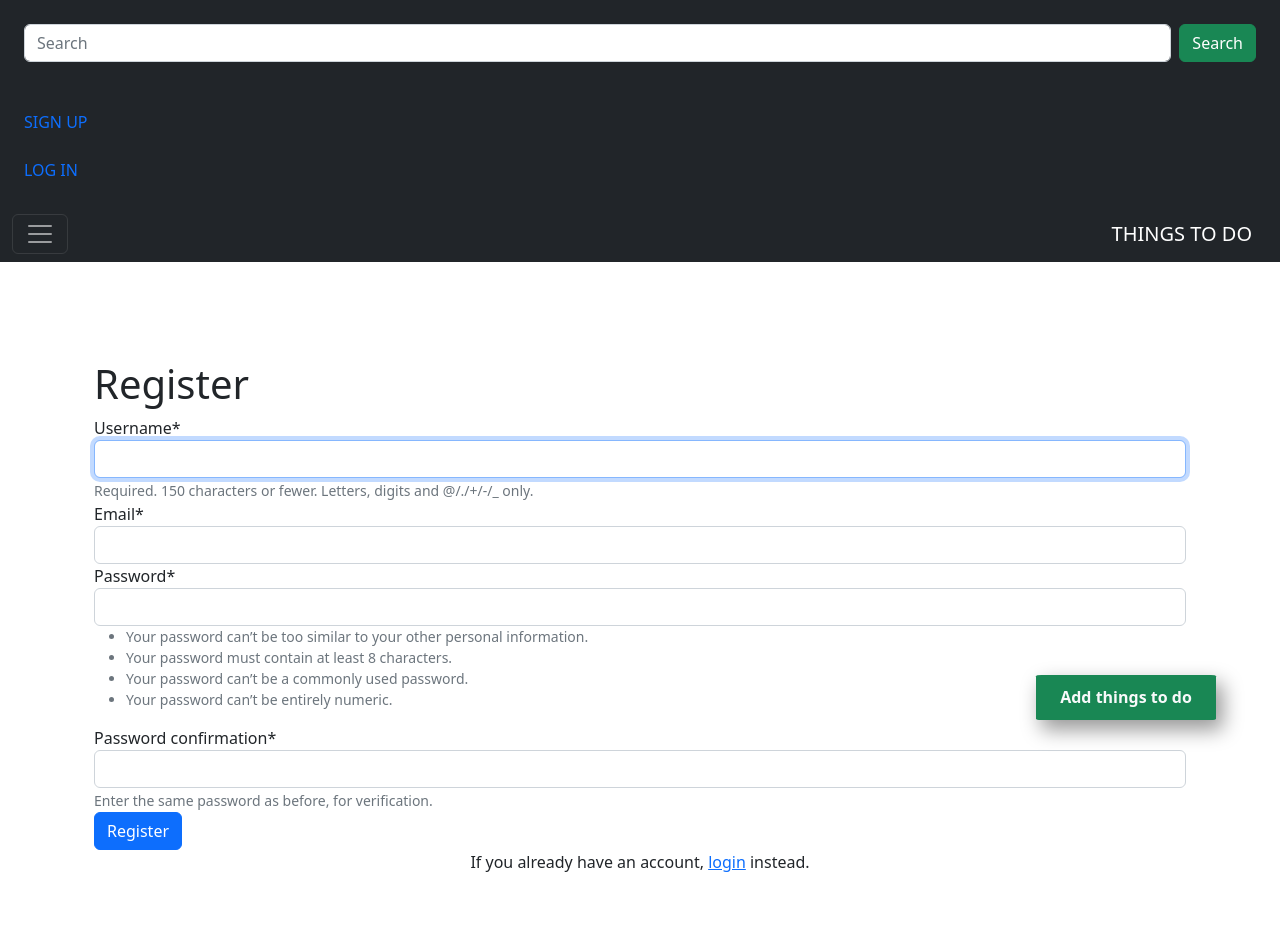
After one commit to raresromanov/To-do-App, a Django app: page /register in a window 1280 px wide, after a click that opens the changed part. The commit adds this page. Run offline with Django 4.2, Linux system fonts and the light colour scheme; some libraries are stand-ins or nearby versions.

Commit message:
added registration sistem

```diff
--- a/templates/base.html
+++ b/templates/base.html
@@ -28,10 +28,19 @@
     {#    </nav>#}
     <div class="collapse" id="navbarToggleExternalContent">
         <div class="bg-dark p-4">
-            <form class="d-flex" method="GET" action="{% url 'search' %}">
+            <form class="d-flex mb-4" method="GET" action="{% url 'search' %}">
                 <input class="form-control me-2" type="search" placeholder="Search" aria-label="Search" name="search">
                 <button class="btn btn-success" type="submit">Search</button>
             </form>
+            <dv class="d-flex justify-content-around flex-column">
+                <a class="mt-4 text-decoration-none" href="{% url 'register' %}">SIGN UP</a>
+                {% if user.is_authenticated %}
+                    <a class="mt-4 text-decoration-none" href="{% url 'logout' %}">LOG OUT</a>
+                    <a class="mt-4 text-decoration-none" href="#">{{ user }}</a>
+                {% else %}
+                    <a class="mt-4 text-decoration-none" href="{% url 'login' %}">LOG IN</a>
+                {% endif %}
+            </dv>
         </div>
     </div>
     <nav class="navbar navbar-dark bg-dark">
--- a/templates/home.html
+++ b/templates/home.html
@@ -2,10 +2,7 @@
 
 
 {% block content %}
-
-    {% for item in thing %}
-
-    {% endfor %}
+    {% if user.is_authenticated %}
     <table class="table">
         <thead>
         <tr>
@@ -31,6 +28,7 @@
         {% endfor %}
         </tbody>
     </table>
+    {% endif %}
 
 
 {% endblock %}
--- /dev/null
+++ b/templates/registration/register.html
@@ -0,0 +1,17 @@
+{% extends 'base.html' %}
+
+{% block content %}
+
+{% load crispy_forms_tags %}
+
+<div class="container py-5">
+	<h1>Register</h1>
+	<form method="POST">
+		{% csrf_token %}
+		{{ register_form|crispy }}
+		<button class="btn btn-primary" type="submit">Register</button>
+	</form>
+	<p class="text-center">If you already have an account, <a href="{% url 'login' %}">login</a> instead.</p>
+</div>
+
+{% endblock %}
--- a/to_do_application/urls.py
+++ b/to_do_application/urls.py
@@ -19,4 +19,5 @@
 urlpatterns = [
     path('admin/', admin.site.urls),
     path('', include('todoApp.urls')),
+    path('accounts/', include('django.contrib.auth.urls')),
 ]
--- /dev/null
+++ b/todoApp/forms.py
@@ -0,0 +1,17 @@
+from django import forms
+from django.contrib.auth.forms import UserCreationForm
+from django.contrib.auth.models import User
+
+class NewUserForm(UserCreationForm):
+	email = forms.EmailField(required=True)
+
+	class Meta:
+		model = User
+		fields = ("username", "email", "password1", "password2")
+
+	def save(self, commit=True):
+		user = super(NewUserForm, self).save(commit=False)
+		user.email = self.cleaned_data['email']
+		if commit:
+			user.save()
+		return user
--- a/todoApp/models.py
+++ b/todoApp/models.py
@@ -1,10 +1,12 @@
 from django.db import models
-
+from django.contrib.auth.models import User
 
 class Thing(models.Model):
     name = models.CharField(max_length=250)
     description = models.TextField(blank=True)
     created_at = models.DateTimeField(auto_now_add=True)
+    author = models.ForeignKey(User,on_delete=models.CASCADE)
+
 
     def __str__(self):
         return self.name
--- a/todoApp/urls.py
+++ b/todoApp/urls.py
@@ -9,4 +9,7 @@
     path('results/', SearchView.as_view(), name='search'),
     path('delete/<int:pk>', DeleteThingView.as_view(), name='delete_thing'),
     path('edit/<int:pk>', EditThingView.as_view(), name='edit_thing'),
+    path("register", views.register_request, name="register"),
+    path("login", views.login_request, name="login"),
+    path("logout", views.logout_request, name="logout"),
 ]
--- a/todoApp/views.py
+++ b/todoApp/views.py
@@ -1,4 +1,4 @@
-from django.shortcuts import render
+from django.shortcuts import render, redirect
 from django.http import HttpResponse, HttpResponseRedirect
 from datetime import datetime
 from django.contrib.auth.decorators import login_required
@@ -7,6 +7,11 @@
 from django.views.generic import TemplateView, ListView, CreateView, DetailView, UpdateView, DeleteView
 from todoApp.models import Thing
 from django.db.models import Q
+from .forms import NewUserForm
+from django.contrib.auth import login, authenticate, logout
+from django.contrib import messages
+from django.contrib.auth.forms import AuthenticationForm
+
 
 
 # Create your views here.
@@ -16,10 +21,10 @@
     context_object_name = 'thing'
 
 
-class CreateThing(CreateView):
+class CreateThing(LoginRequiredMixin,CreateView):
     model = Thing
     template_name = 'create_thing.html'
-    fields = '__all__'
+    fields = ['name', 'description']
     success_url = reverse_lazy('home')
 
 
@@ -34,11 +39,13 @@
         )
         return object_list
 
+
 class DeleteThingView(DeleteView):
     model = Thing
     template_name = "delete_thing.html"
     context_object_name = "thing"
     success_url = reverse_lazy('home')
+
 
 class EditThingView(UpdateView):
     model = Thing
@@ -46,3 +53,41 @@
     context_object_name = 'thing'
     fields = '__all__'
     success_url = reverse_lazy('home')
+
+
+def register_request(request):
+    if request.method == "POST":
+        form = NewUserForm(request.POST)
+        if form.is_valid():
+            user = form.save()
+            login(request, user)
+            messages.success(request, "Registration successful.")
+            return redirect("home")
+        messages.error(request, "Unsuccessful registration. Invalid information.")
+    form = NewUserForm()
+    return render(request=request, template_name="registration/register.html", context={"register_form": form})
+
+
+def login_request(request):
+    if request.method == "POST":
+        form = AuthenticationForm(request, data=request.POST)
+        if form.is_valid():
+            username = form.cleaned_data.get('username')
+            password = form.cleaned_data.get('password')
+            user = authenticate(username=username, password=password)
+            if user is not None:
+                login(request, user)
+                messages.info(request, f"You are now logged in as {username}.")
+                return redirect("home")
+            else:
+                messages.error(request, "Invalid username or password.")
+        else:
+            messages.error(request, "Invalid username or password.")
+    form = AuthenticationForm()
+    return render(request=request, template_name="registration/login.html", context={"login_form": form})
+
+
+def logout_request(request):
+    logout(request)
+    messages.info(request, "You have successfully logged out.")
+    return redirect("home")
```
Also changed, not shown: templates/registration/login.html (added, +20 -0 lines), to_do_application/settings.py (+1 -6 lines), db.sqlite3, todoApp/migrations/0001_initial.py, todoApp/migrations/0002_alter_thing_until.py (deleted), todoApp/migrations/0003_remove_thing_until.py (deleted).
